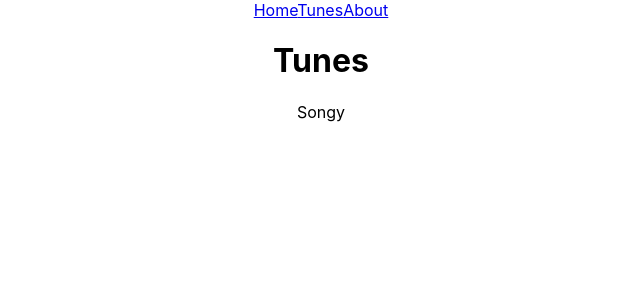
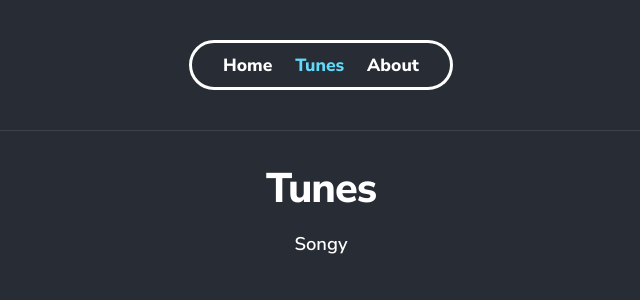
Before and after one commit to OneManDevz/courses-and-learning, a React (Create React App) app in the folder learn2code/react/03-with-yarn-cra-ts-template/: page /tunes in a window 1280 px wide. Shown: the top 300 px of the page, without its empty margins (319-959 px from the left). Built offline with nearby package versions, Linux system fonts and the light colour scheme.

Commit message:
Adding global scss

```diff
--- a/learn2code/react/03-with-yarn-cra-ts-template/src/App.scss
+++ b/learn2code/react/03-with-yarn-cra-ts-template/src/App.scss
@@ -1,38 +1,36 @@
 .App {
+	font: {
+		size: 1em;
+		family: 'Nunito Sans', helvetica, arial, sans-serif;
+		weight: 600;
+	}
+
 	text-align: center;
+	margin: 0em auto 2em;
+	max-width: 48em;
+
+	-webkit-font-smoothing: antialiased;
+	-moz-osx-font-smoothing: grayscale;
 }
 
-.App-logo {
-	height: 40vmin;
-	pointer-events: none;
+header {
+	border-bottom: 1px solid rgba(255, 255, 255, 0.1);
+	margin-bottom: 1em;
 }
 
-@media (prefers-reduced-motion: no-preference) {
-	.App-logo {
-		animation: App-logo-spin infinite 20s linear;
+.content {
+	font-size: 1.15em;
+	line-height: 1.5em;
+	// padding: 1.5em 1.75em;
+	padding: 1.5em 1.75em 0;
+}
+
+article {
+	text-align: left;
+}
+
+@media screen and (max-width: 520px) {
+	.App {
+		font-size: 0.85em;
 	}
 }
-
-.App-header {
-	background-color: #282c34;
-	min-height: 100vh;
-	display: flex;
-	flex-direction: column;
-	align-items: center;
-	justify-content: center;
-	font-size: calc(10px + 2vmin);
-	color: white;
-}
-
-.App-link {
-	color: #61dafb;
-}
-
-@keyframes App-logo-spin {
-	from {
-		transform: rotate(0deg);
-	}
-	to {
-		transform: rotate(360deg);
-	}
-}
--- a/learn2code/react/03-with-yarn-cra-ts-template/src/App.tsx
+++ b/learn2code/react/03-with-yarn-cra-ts-template/src/App.tsx
@@ -1,7 +1,7 @@
 import React from 'react'
 import './App.scss'
 import { Switch, Route } from 'react-router-dom'
-import TheNavigation from './components/TheNavigations'
+import TheNavigation from './components/TheNavigation'
 import Home from './views/Home'
 import About from './views/About'
 import Tunes from './views/Tunes'
--- /dev/null
+++ b/learn2code/react/03-with-yarn-cra-ts-template/src/components/TheNavigation.scss
@@ -0,0 +1,27 @@
+.navigation {
+	margin: 2em auto 2.5em;
+	padding: 0 1.25em;
+	display: inline-block;
+
+	vertical-align: middle;
+	background: transparent;
+	white-space: nowrap;
+
+	border: 3px solid white;
+	border-radius: 2.5em;
+
+	a {
+		color: white;
+		font-size: 1.1em;
+		font-weight: 800;
+		text-decoration: none;
+
+		cursor: pointer;
+		padding: 0.575em 0.65em;
+		display: inline-block;
+
+		&.active {
+			color: #61dafb;
+		}
+	}
+}
--- a/learn2code/react/03-with-yarn-cra-ts-template/src/components/TheNavigations.tsx
+++ b/learn2code/react/03-with-yarn-cra-ts-template/src/components/TheNavigation.tsx
@@ -1,9 +1,9 @@
 import React from 'react'
 import { NavLink } from 'react-router-dom'
-
+import './TheNavigation.scss'
 interface Props {}
 
-const TheNavigations: React.FC<Props> = () => {
+const TheNavigation: React.FC<Props> = () => {
 	return (
 		<nav className="navigation">
 			<NavLink to="/" exact>
@@ -15,4 +15,4 @@ const TheNavigations: React.FC<Props> = () => {
 	)
 }
 
-export default TheNavigations
+export default TheNavigation
--- a/learn2code/react/03-with-yarn-cra-ts-template/src/index.scss
+++ b/learn2code/react/03-with-yarn-cra-ts-template/src/index.scss
@@ -1,11 +1,30 @@
+// @import 'fonts';
+@import url('https://fonts.googleapis.com/css?family=Nunito+Sans:300,400,600,800');
+
 body {
-	margin: 0;
-	font-family: -apple-system, BlinkMacSystemFont, 'Segoe UI', 'Roboto', 'Oxygen',
-		'Ubuntu', 'Cantarell', 'Fira Sans', 'Droid Sans', 'Helvetica Neue', sans-serif;
-	-webkit-font-smoothing: antialiased;
-	-moz-osx-font-smoothing: grayscale;
+	font-size: 16px;
+	color: white;
+	background-color: #282c34;
 }
 
-code {
-	font-family: source-code-pro, Menlo, Monaco, Consolas, 'Courier New', monospace;
+a {
+	color: #61dafb;
+	outline: none;
 }
+
+h1 {
+	// color: #61dafb;
+
+	font: {
+		size: 2.25em;
+		weight: 800;
+		style: normal;
+	}
+
+	text-align: center;
+	letter-spacing: -1px;
+}
+
+h1:first-child {
+	margin-top: 0;
+}
```
Also changed, not shown: 1 other file (tests, documents, lock files or other folders).
